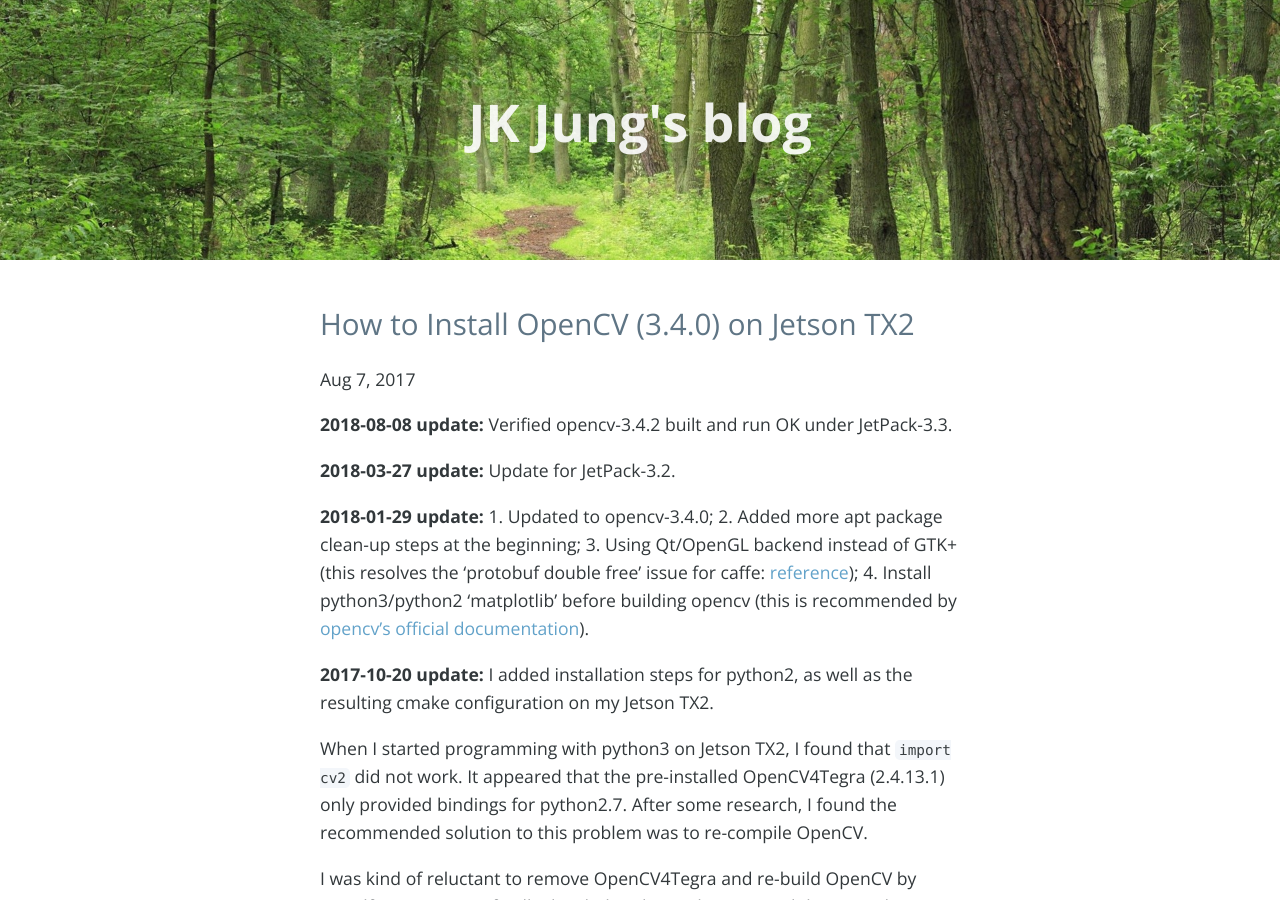
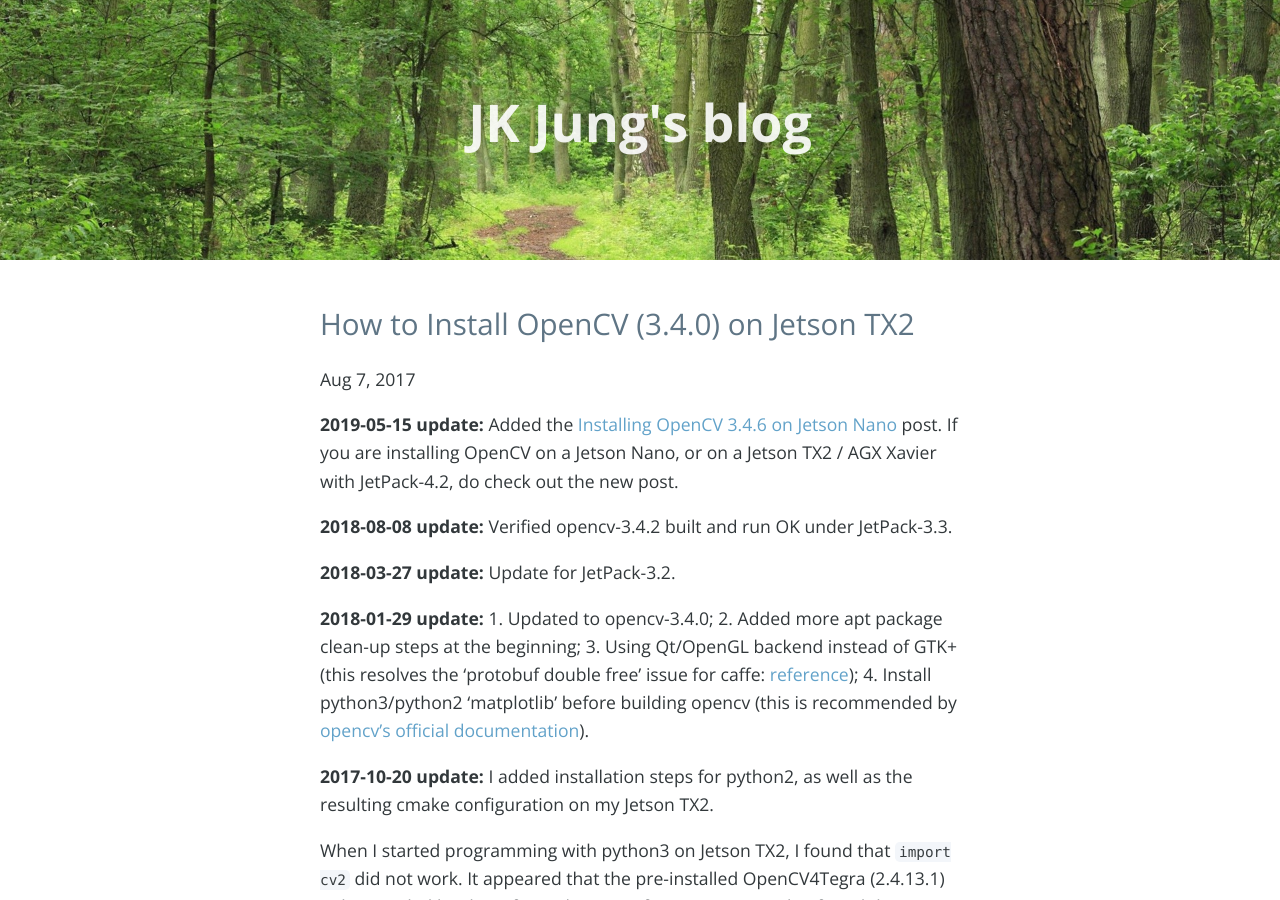
Before and after one commit to jkjung-avt/jkjung-avt.github.io, a Jekyll site: the page built from _posts/2017-08-07-opencv3-on-tx2.md, in a window 1280 px wide and 900 px high. Built offline with Jekyll 4.4.1, drawn with Linux system fonts in a browser that asks for light colours; nearby versions of some CDN libraries; comment, search, counter and statistics services are not loaded.

Commit message:
Add a link to the new OpenCV on Jetson Nano post

```diff
--- a/_posts/2017-08-07-opencv3-on-tx2.md
+++ b/_posts/2017-08-07-opencv3-on-tx2.md
@@ -7,6 +7,8 @@ date: 2017-08-07
 category: "opencv"
 tags: opencv
 ---
+
+**2019-05-15 update:** Added the [Installing OpenCV 3.4.6 on Jetson Nano](https://jkjung-avt.github.io/opencv-on-nano/) post.  If you are installing OpenCV on a Jetson Nano, or on a Jetson TX2 / AGX Xavier with JetPack-4.2, do check out the new post.
 
 **2018-08-08 update:** Verified opencv-3.4.2 built and run OK under JetPack-3.3.
 
```
